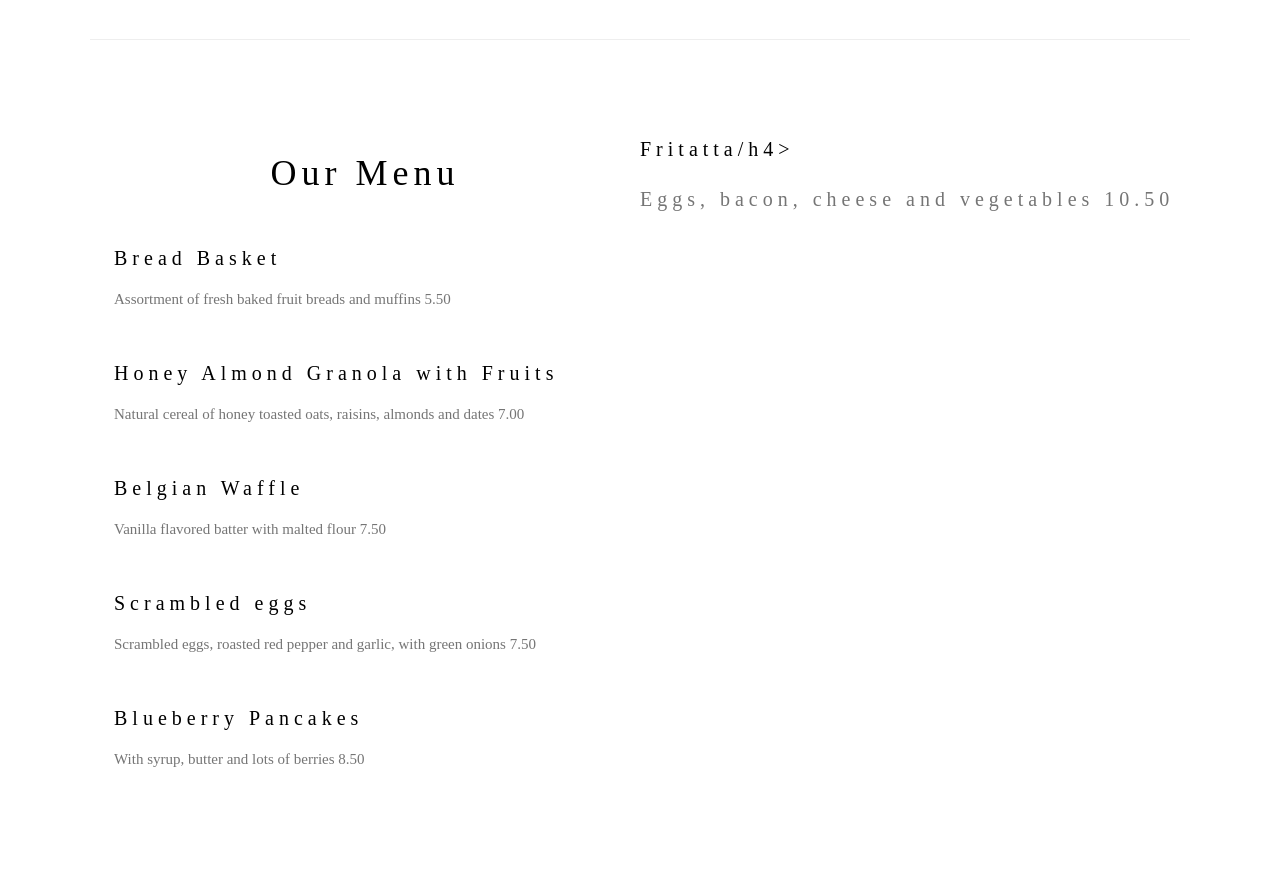
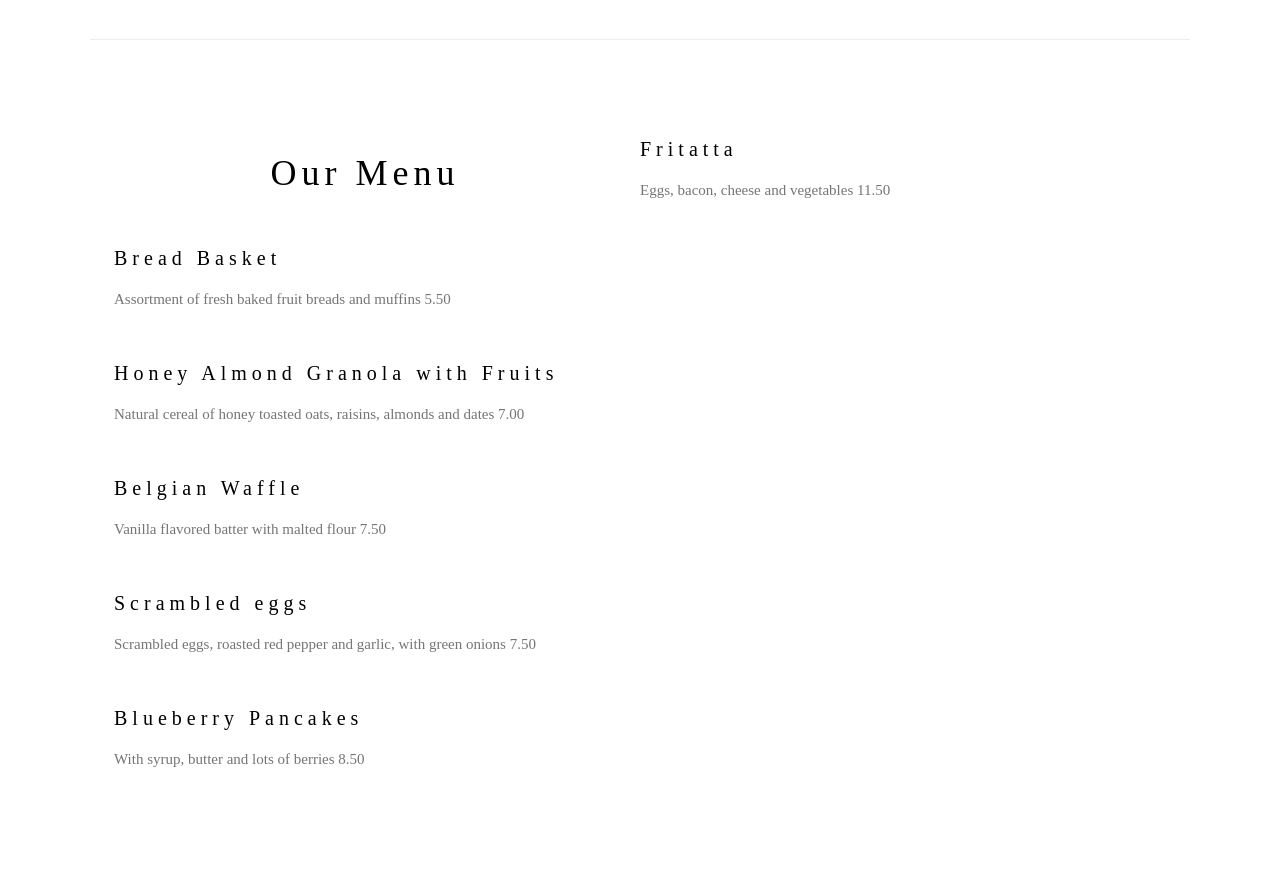
Before and after one commit to ludmsbm-lu/mywebsite, a plain HTML site: page index.html in a window 1280 px wide. Shown: the part 1400-2271 px from the top of the page. Drawn offline with nearby package versions, Linux system fonts and the light colour scheme.

Commit message:
Update index.html

```diff
--- a/index.html
+++ b/index.html
@@ -76,8 +76,8 @@ h1, h2, h3, h4, h5, h6 {
       <p class="w3-text-grey">With syrup, butter and lots of berries 8.50</p>
     </div>
 
-      <h4>Fritatta/h4>
-      <p class="w3-text-grey">Eggs, bacon, cheese and vegetables 10.50</p>
+      <h4>Fritatta</h4>
+      <p class="w3-text-grey">Eggs, bacon, cheese and vegetables 11.50</p>
     </div>
 
     <div class="w3-col l6 w3-padding-large">
```
